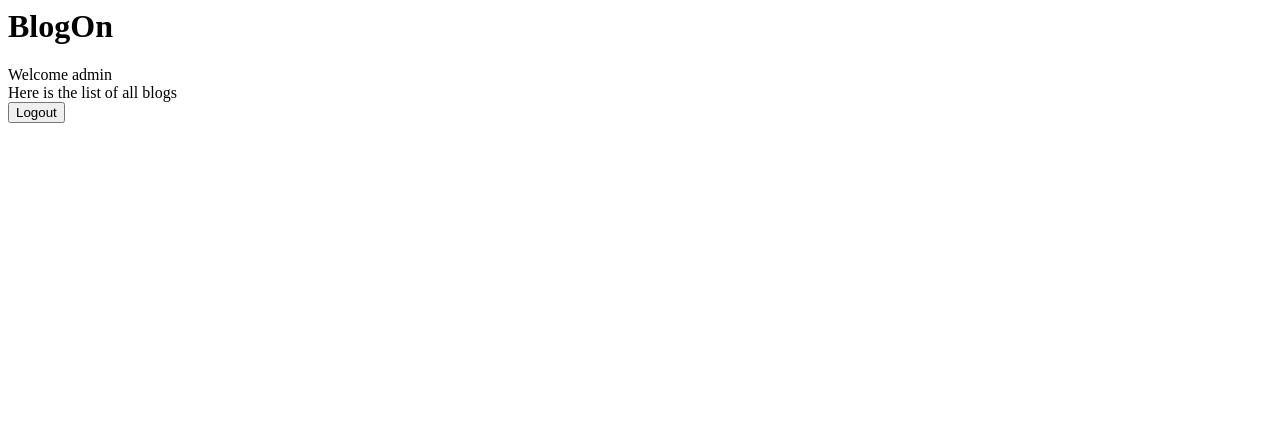
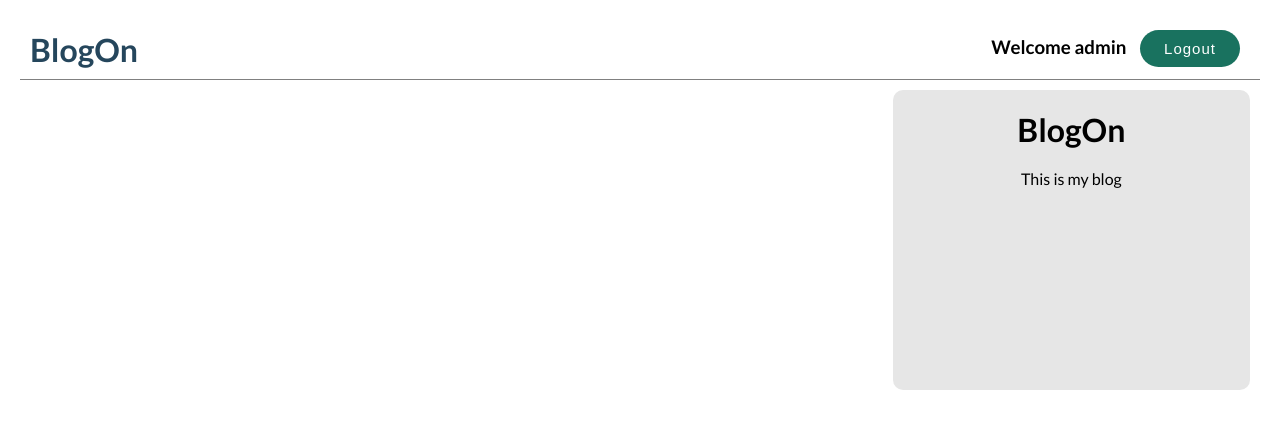
Before and after one commit to nitishchaudhary/futurely_blog, a Django app: page / in a window 1280 px wide. Shown: the top 429 px of the page. Run offline with Django 4.2, Linux system fonts and the light colour scheme; a user stored in the database is signed in; data comes from the database, SQL or seed files in the repository; data that the repository does not hold is empty; parts of the project's set-up code (start-up, migrations or seed data) failed here and were passed over.

Commit message:
comments functionality

```diff
--- a/blogOn/models.py
+++ b/blogOn/models.py
@@ -19,5 +19,6 @@ class Blog(models.Model):
 class Comment(models.Model):
     blog = models.ForeignKey(Blog, related_name = "comments", on_delete = models.CASCADE)
     user = models.ForeignKey(User, related_name = "comments", on_delete = models.CASCADE)
+    email = models.CharField(max_length=255, default="")
     comment = models.TextField()
     commentDate = models.DateTimeField(default = timezone.now)
--- a/blogOn/urls.py
+++ b/blogOn/urls.py
@@ -4,4 +4,5 @@ from blogOn import views
 urlpatterns = [
     path('', views.home, name = 'home'),
     path('blog_id=<int:pk>', views.blogDetail, name = 'blogDetail'),
+    path('comment_id=<int:pk>', views.comment, name = 'comment')
 ]
--- a/blogOn/views.py
+++ b/blogOn/views.py
@@ -1,7 +1,8 @@
+from asyncio.windows_events import NULL
 from contextlib import redirect_stderr
 from django.shortcuts import render, redirect, HttpResponse
 from django.contrib.auth.models import User
-from .models import Blog
+from .models import Blog, Comment
 from django.contrib.auth import authenticate
 
 # Create your views here.
@@ -18,4 +19,18 @@ def home(request):
 
 def blogDetail(request, pk):
     blog = Blog.objects.get(id = pk)
-    return render(request, 'blogDetail.html', {'blog':blog})
+    blogComments = Comment.objects.filter(blog = blog)
+    return render(request, 'blogDetail.html', {'blog':blog, 'blogComments':blogComments})
+
+def comment(request, pk):
+    if request.method == "POST":
+        loggedInId = request.user.id
+        loggerInUser = User.objects.get(id = loggedInId)
+        currentBlog = Blog.objects.get(id = pk)
+        email = request.POST['email']
+        commentData = request.POST['comment']
+        commentObj = Comment.objects.create(user = loggerInUser, blog = currentBlog, email = email, comment = commentData)
+        commentObj.save()
+        return HttpResponse('Done')
+    else:
+        return NULL
--- a/futurely/settings.py
+++ b/futurely/settings.py
@@ -121,7 +121,9 @@ USE_TZ = True
 # https://docs.djangoproject.com/en/4.0/howto/static-files/
 
 STATIC_URL = 'static/'
-
+STATICFILES_DIRS = [
+    os.path.join(BASE_DIR, 'static')
+]
 # Default primary key field type
 # https://docs.djangoproject.com/en/4.0/ref/settings/#default-auto-field
 
--- /dev/null
+++ b/static/style.css
@@ -0,0 +1,120 @@
+@import url("https://fonts.googleapis.com/css2?family=Lato:wght@100;300;400;700&display=swap");
+@import url("https://fonts.googleapis.com/css2?family=Lato:wght@100;300;400&family=Roboto:wght@500;700&display=swap");
+
+* {
+    margin: 0;
+    padding: 0;
+    box-sizing: border-box;
+    scroll-behavior: auto;
+}
+body {
+    overflow: scroll;
+    background-color: rgb(255, 255, 255);
+    font-family: "lato";
+}
+.title a{
+    color: rgb(37, 70, 92);
+    text-decoration: none;
+}
+.container {
+    /* width: 50%; */
+    margin: 0 auto;
+    padding: 20px;
+}
+.header {
+    display: flex;
+    justify-content: space-between;
+    padding: 10px;
+    border-bottom: solid 1px grey;
+}
+button {
+    border-radius: 20px;
+    padding: 10px;
+    border: none;
+    color: white;
+    width: 100px;
+    font-weight: 500;
+    background-color: rgb(25, 114, 95);
+    letter-spacing: 1px;
+    font-size: 15px;
+    margin:0 10px;
+}
+.content-container {
+    display: flex;
+    width: auto;
+}
+.blog-list {
+    width: 100%;
+}
+.blog-sum {
+    width: 40%;
+    padding: 20px;
+    height:300px;
+    text-align: center;
+    border-radius: 10px;
+    background-color: rgb(230, 230, 230);
+    margin: 10px;
+}
+.description {
+    margin: 20px;
+}
+.blog-hightlight {
+    padding: 20px 10px;
+    width: 100%;
+    background-color: rgb(224, 238, 250);
+    margin: 10px 0;
+    /* border-bottom: solid 1px grey; */
+    border-radius: 10px;
+}
+.blogTitle a {
+    color: rgb(39, 99, 76);
+    text-decoration: none;
+    padding: 10px;
+}
+.blogDesc {
+    padding: 10px;
+    color: rgb(54, 54, 54);
+}
+.comment-container {
+    /* background-color: antiquewhite; */
+    padding: 20px 10px;
+    border-radius: 10px;
+}
+.comment-count {
+    padding: 10px 0;
+    border-bottom: solid 1px grey;
+}
+.comment-meta {
+    padding: 10px 0;
+}
+.comment-data {
+    padding: 10px;
+    font-size: 15px;
+}
+.post-comment {
+    padding: 10px 0;
+    margin-top: 10px;
+    border-top: solid 1px grey;
+}
+textarea {
+    padding: 15px;
+    margin: 10px 0;
+    width: 300px;
+    outline: none;
+    background-color: rgb(209, 209, 209);
+    border:none;
+    border-radius: 5px;
+}
+input[type='text'] {
+    padding: 15px;
+    margin: 10px 0;
+    outline: none;
+    background-color: rgb(199, 199, 199);
+    width: 300px;
+    font-size: 15px;
+    border: none;
+    border-radius: 5px;
+}
+input[type="text"]::placeholder{
+    color: rgb(112, 112, 112);
+}
--- a/templates/explore.html
+++ b/templates/explore.html
@@ -1,26 +1,33 @@
+{% load static %}
 <html lang="en">
   <head>
     <meta charset="UTF-8" />
     <meta http-equiv="X-UA-Compatible" content="IE=edge" />
     <meta name="viewport" content="width=device-width, initial-scale=1.0" />
-    <title>Document</title>
+    <title>BlogOn</title>
+    <link rel="stylesheet" type="text/css" href="{% static 'style.css' %}" />
   </head>
   <body>
     <div class="container">
       <div class="header">
-        <h1>BlogOn</h1>
-        Welcome {{user.username}}
+        <h1 class="title"><a href="/">BlogOn</h1></a>
+        <h3>Welcome {{user.username}}
+        <a href="account/logOut"><button>Logout</button></a></h3>
       </div>
+      <div class="content-container">
         <div class="blog-list">
-        Here is the list of all blogs
             {% for userBlog in userBlogs %}
                 <div class="blog-hightlight" id="blogId_{{userBlog.id}}">
-                <a href = "{% url 'blogDetail' userBlog.id %}"><h2>{{userBlog.title}}</h2></a>
-                {{userBlog.description}}
+                    <h2 class="blogTitle"><a href = "{% url 'blogDetail' userBlog.id %}">{{userBlog.title}}</a></h2>
+                    <p class="blogDesc">{{userBlog.description}}</p>
                 </div>
             {% endfor %}
         </div>
+        <div class="blog-sum">
+            <h1 class="title">BlogOn</h1>
+            <p class="description"></p>This is my blog
         </div>
-    <a href="account/logOut"><button>Logout</button></a>
+      </div>
+    </div>
 </body>
 </html>
```
Also changed, not shown: templates/blogDetail.html (+78 -11 lines), account/views.py (line endings or trailing spaces), blogOn/migrations/0004_comment_email.py (added), static/script.js (added). Lines whose indentation alone changed are shown as unchanged.
